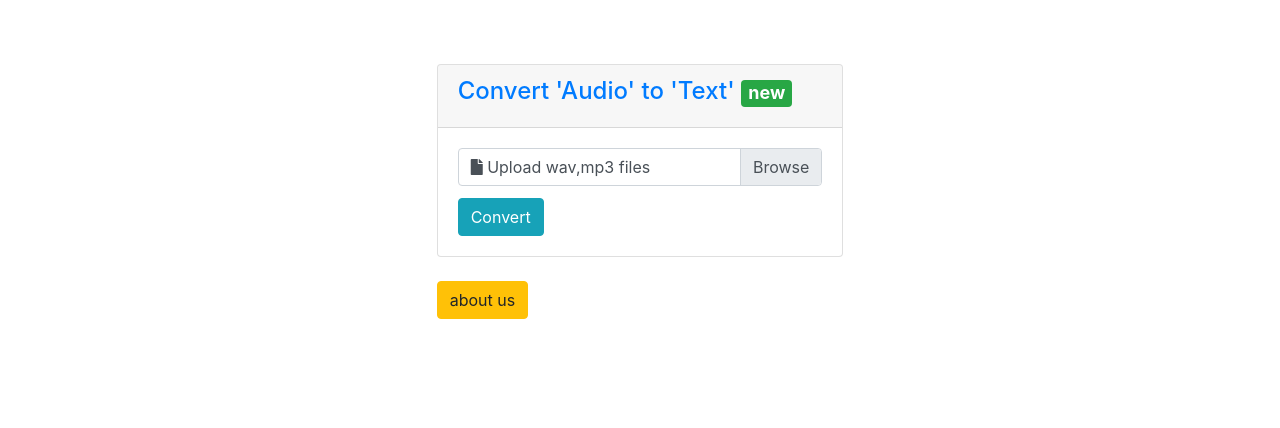
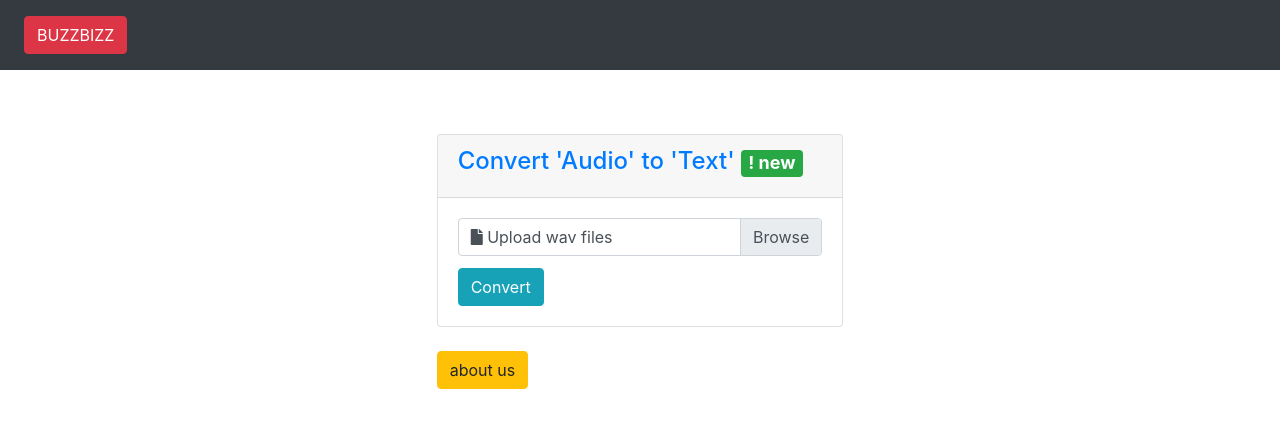
Before and after one commit to SriRakesh/python-speech_recognition-poc, a Flask app: page /home in a window 1280 px wide. Shown: the top 428 px of the page. Run offline with Flask 2, Linux system fonts and the light colour scheme; some libraries are stand-ins or nearby versions.

Commit message:
3rd commit

```diff
--- a/templates/index.html
+++ b/templates/index.html
@@ -9,20 +9,31 @@
 <link rel="stylesheet" href="https://use.fontawesome.com/releases/v5.7.0/css/all.css" integrity="sha384-lZN37f5QGtY3VHgisS14W3ExzMWZxybE1SJSEsQp9S+oqd12jhcu+A56Ebc1zFSJ" crossorigin="anonymous">
 {% endblock %}
 {% block body %}
+<nav class="navbar navbar-expand-sm bg-dark navbar-dark">
+    <ul class="navbar-nav">
+        <li class="nav-link active">
+            <button class="btn btn-danger" data-toggle="collapse" data-target="#demo2">BUZZBIZZ</button>
+        </li>
+    </ul>
+</nav>
 <div class="row" style="margin-top: 5%">
-    <div class="col-md-4 col-lg-4"></div>
+    <div class="col-md-4 col-lg-4">
+        <div id="demo2" class="collapse">
+            <pre class="text-success">                            BOOOOOO!!!!!!</pre>
+        </div>
+    </div>
     <div class="col-md-4 col-lg-4">
         <div class="card">
             <div class="card-header">
                 <h4 class="text-primary">Convert 'Audio' to 'Text'
-                    <span class="badge badge-success">new</span>
+                    <span class="badge badge-success">! new</span>
                 </h4>
             </div>
             <div class="card-body">
                 <form action="/home" method="POST" enctype="multipart/form-data">
                     <div class="custom-file">
                         <label class="custom-file-label" for="file">
-                            <i class="fas fa-file"></i>  Upload wav,mp3 files
+                            <i class="fas fa-file"></i>  Upload wav files
                         </label>
                         <input class="custom-file-input" type="file" name="file" id="file">
                     </div>
```
